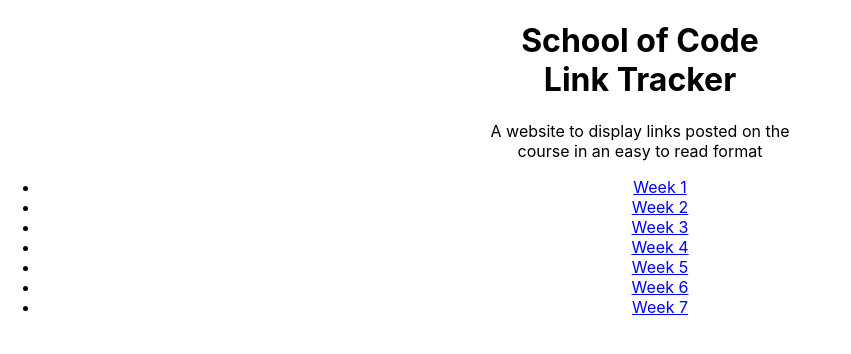
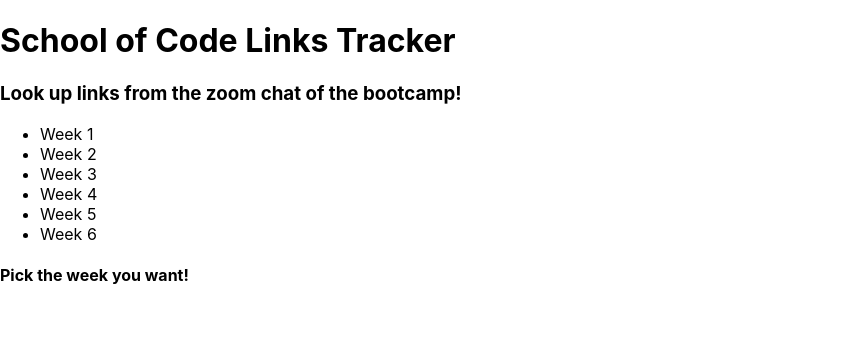
Before and after one commit to ValerioCipolla/soc-link-tracker-full-stack, a React (Create React App) app in the folder client/: page / in a window 1280 px wide. Shown: the top 354 px of the page, without its empty margins (0-851 px from the left). Built offline with nearby package versions, Linux system fonts and the light colour scheme.

Commit message:
week state working

```diff
--- a/client/src/App.css
+++ /dev/null
@@ -1,38 +0,0 @@
-.App {
-  text-align: center;
-}
-
-.App-logo {
-  height: 40vmin;
-  pointer-events: none;
-}
-
-@media (prefers-reduced-motion: no-preference) {
-  .App-logo {
-    animation: App-logo-spin infinite 20s linear;
-  }
-}
-
-.App-header {
-  background-color: #282c34;
-  min-height: 100vh;
-  display: flex;
-  flex-direction: column;
-  align-items: center;
-  justify-content: center;
-  font-size: calc(10px + 2vmin);
-  color: white;
-}
-
-.App-link {
-  color: #61dafb;
-}
-
-@keyframes App-logo-spin {
-  from {
-    transform: rotate(0deg);
-  }
-  to {
-    transform: rotate(360deg);
-  }
-}
--- a/client/src/App.js
+++ /dev/null
@@ -1,46 +0,0 @@
-import React from "react";
-import {
-  BrowserRouter as Router,
-  Switch,
-  Route,
-  Link,
-  Routes
-} from "react-router-dom";
-import "./App.css";
-import { LandingPage } from "./Components/LandingPage";
-import { Navbar } from "./Components/Navbar";
-import {WeekPage} from "./Components/WeekPage"
-
-function App() {
-  /**
-  const [data, setData] = React.useState(null);
-
-  React.useEffect(() => {
-    fetch("/api")
-      .then((res) => res.json())
-      .then((data) => setData(data.message));
-
-    fetch("/greeting")
-      .then((res) => res.json())
-      .then((data) => console.log(data));
-
-    fetch("/links")
-      .then((res) => res.json())
-      .then((data) => console.log(data));
-  }, []);
-        <p>{!data ? "Loading..." : data}</p>
-
-  */
-  return (
-    <div className="App">
-
-
-        <Routes>
-          <Route path="/" element={<LandingPage/>} />
-          <Route path="Week" element={<WeekPage/>}/>
-        </Routes>
-      </div>
-  );
-}
-
-export default App;
--- /dev/null
+++ b/client/src/Components/App/index.js
@@ -0,0 +1,26 @@
+import React, { useReducer } from "react";
+import Header from "../Header/index.js";
+import Navbar from "../Navbar/index.js";
+import Display from "../Display/index.js";
+
+function reducer(state, action) {
+  switch (action.type) {
+    case "set-week-state":
+      return { week: action.payload.week };
+    default:
+      return state;
+  }
+}
+
+const App = () => {
+  const [state, dispatch] = useReducer(reducer, { week: null });
+  return (
+    <>
+      <Header />
+      <Navbar dispatch={dispatch} />
+      <Display week={state.week} />
+    </>
+  );
+};
+
+export default App;
--- /dev/null
+++ b/client/src/Components/Display/index.js
@@ -0,0 +1,15 @@
+import React from "react";
+
+const Display = ({ week }) => {
+  return (
+    <div>
+      <h4>
+        {week
+          ? `Displaying results for week ${week}`
+          : `Pick the week you want!`}
+      </h4>
+    </div>
+  );
+};
+
+export default Display;
--- /dev/null
+++ b/client/src/Components/Header/index.js
@@ -0,0 +1,12 @@
+import React from "react";
+
+const Header = () => {
+  return (
+    <>
+      <h1>School of Code Links Tracker</h1>
+      <h3>Look up links from the zoom chat of the bootcamp!</h3>
+    </>
+  );
+};
+
+export default Header;
--- a/client/src/Components/LandingPage/index.js
+++ /dev/null
@@ -1,12 +0,0 @@
-import React,{useState} from "react"
-import {Navbar} from "../Navbar/index.js"
-export function LandingPage(){
-
-    return(
-        <div id="LandingPage">
-            <h1>School of Code <br/>Link Tracker</h1>
-            <p>A website to display links posted on the <br/>course in an easy to read format</p>
-            <Navbar/>
-        </div>
-    )
-}
--- /dev/null
+++ b/client/src/Components/ListItem/index.js
@@ -0,0 +1,18 @@
+import React from "react";
+
+const ListItem = ({ weekNumber, dispatch }) => {
+  return (
+    <li
+      onClick={() =>
+        dispatch({
+          type: "set-week-state",
+          payload: { week: weekNumber },
+        })
+      }
+    >
+      Week {weekNumber}
+    </li>
+  );
+};
+
+export default ListItem;
--- a/client/src/Components/Navbar/index.js
+++ b/client/src/Components/Navbar/index.js
@@ -1,34 +1,17 @@
-import React, { useState } from "react";
-import { Link } from "react-router-dom";
+import React from "react";
+import ListItem from "../ListItem";
 
-export function Navbar({ setNumber, number }) {
-  function handleClick(Week) {
-    setNumber(Week);
-    console.log(Week);
-  }
+const Navbar = ({ dispatch }) => {
   return (
     <ul>
-      <li onClick={() => handleClick(1)}>
-        <Link to="/Week">Week 1</Link>
-      </li>
-      <li onClick={() => handleClick(2)}>
-        <Link to="/Week">Week 2</Link>
-      </li>
-      <li onClick={() => handleClick(3)}>
-        <Link to="/Week">Week 3</Link>
-      </li>
-      <li onClick={() => handleClick(4)}>
-        <Link to="/Week">Week 4</Link>
-      </li>
-      <li onClick={() => handleClick(5)}>
-        <Link to="/Week">Week 5</Link>
-      </li>
-      <li onClick={() => handleClick(6)}>
-        <Link to="/Week">Week 6</Link>
-      </li>
-      <li onClick={() => handleClick(7)}>
-        <Link to="/Week">Week 7</Link>
-      </li>
+      <ListItem dispatch={dispatch} weekNumber={1} />
+      <ListItem dispatch={dispatch} weekNumber={2} />
+      <ListItem dispatch={dispatch} weekNumber={3} />
+      <ListItem dispatch={dispatch} weekNumber={4} />
+      <ListItem dispatch={dispatch} weekNumber={5} />
+      <ListItem dispatch={dispatch} weekNumber={6} />
     </ul>
   );
-}
+};
+
+export default Navbar;
--- a/client/src/Components/WeekPage/index.js
+++ /dev/null
@@ -1,12 +0,0 @@
-import React,{useState} from "react"
-import {Navbar} from "../Navbar/index.js"
-export function WeekPage(){
-    const[number,setNumber]=useState(0)
-    return(
-        <div id="WeekPage">
-            <h2>School of Code Link Tracker: Week {number}</h2>
-            <ul><li>Links</li></ul>
-            <Navbar number={number}setNumber={setNumber}/>
-        </div>
-    )
-}
--- a/client/src/index.js
+++ b/client/src/index.js
@@ -1,21 +1,14 @@
-import React from 'react';
-import ReactDOM from 'react-dom';
-import './index.css';
-import App from './App';
-import reportWebVitals from './reportWebVitals';
-import react from "react";
-import {
-  BrowserRouter as Router,
-  Switch,
-  Route,
-  Link
-} from "react-router-dom";
+import React from "react";
+import ReactDOM from "react-dom";
+import "./index.css";
+import App from "./Components/App";
+import reportWebVitals from "./reportWebVitals";
 
 ReactDOM.render(
-  <Router>
+  <React.StrictMode>
     <App />
-  </Router>,
-  document.getElementById('root')
+  </React.StrictMode>,
+  document.getElementById("root")
 );
 
 // If you want to start measuring performance in your app, pass a function
```
Also changed, not shown: 1 other file (tests, documents, lock files or other folders).
